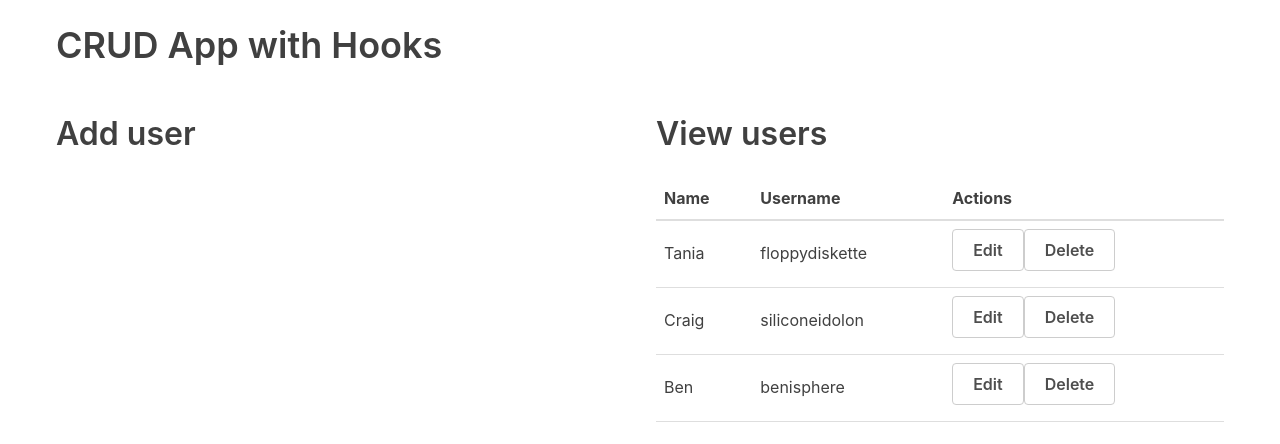
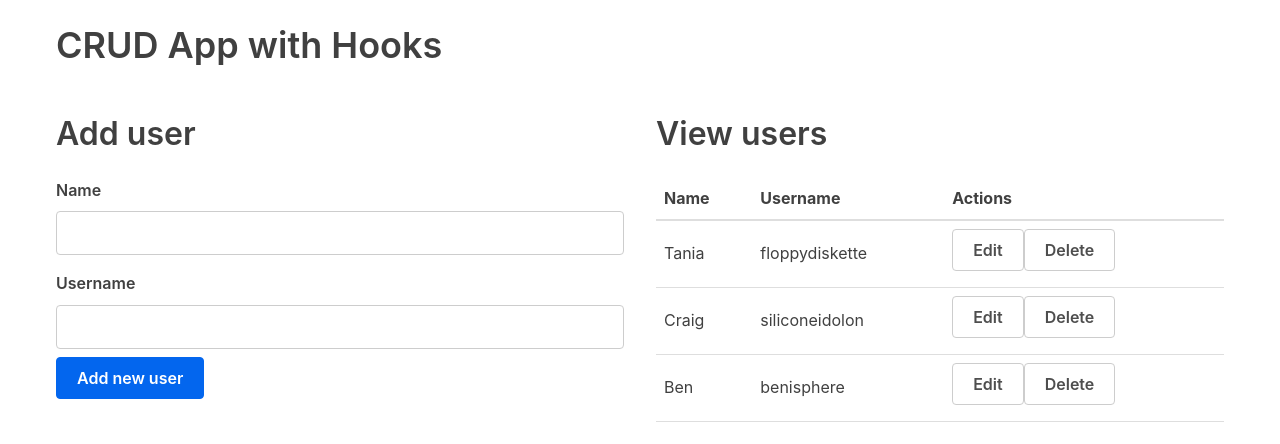
Before and after one commit to tankred/CRUD-App-React-Hooks, a React (Create React App) app: page / in a window 1280 px wide. Shown: the top 444 px of the page. Built offline with nearby package versions, Linux system fonts and the light colour scheme; the HTML template or start-up script is replaced by a standard one.

Commit message:
Add user form
	modified:   CHANGELOG.md
	modified:   src/App.js
	new file:   src/forms/AddUserForm.js

```diff
--- a/src/App.js
+++ b/src/App.js
@@ -1,5 +1,8 @@
 import React, { useState } from 'react'
 import UserTable from './tables/UserTable'
+
+import AddUserForm from './forms/AddUserForm'
+
 
 const App = () => {
   const usersData = [
@@ -11,12 +14,18 @@
   // eslint-disable-next-line
   const [users, setUsers] = useState(usersData)
 
+  const addUser = (user) => {
+    user.id = users.length + 1
+    setUsers([...users, user])
+  }
+
   return (
     <div className="container">
       <h1>CRUD App with Hooks</h1>
       <div className="flex-row">
         <div className="flex-large">
           <h2>Add user</h2>
+    	  <AddUserForm addUser={addUser} />
         </div>
         <div className="flex-large">
           <h2>View users</h2>
--- /dev/null
+++ b/src/forms/AddUserForm.js
@@ -0,0 +1,44 @@
+import React, { useState } from 'react'
+
+const AddUserForm = (props) => {
+  const initialFormState = { id: null, name: '', username: '' }
+  const [user, setUser] = useState(initialFormState)
+
+  const handleInputChange = (event) => {
+    const { name, value } = event.target
+
+    setUser({ ...user, [name]: value })
+  }
+
+
+return (
+    <form
+      onSubmit={(event) => {
+        event.preventDefault()
+        if (!user.name || !user.username) return
+
+        props.addUser(user)
+        setUser(initialFormState)
+      }}
+    >
+      <label>Name</label>
+      <input
+        type="text"
+        name="name"
+        value={user.name}
+        onChange={handleInputChange}
+      />
+      <label>Username</label>
+      <input
+        type="text"
+        name="username"
+        value={user.username}
+        onChange={handleInputChange}
+      />
+      <button>Add new user</button>
+    </form>
+  )
+
+}
+
+export default AddUserForm
```
Also changed, not shown: 1 other file (tests, documents, lock files or other folders).
